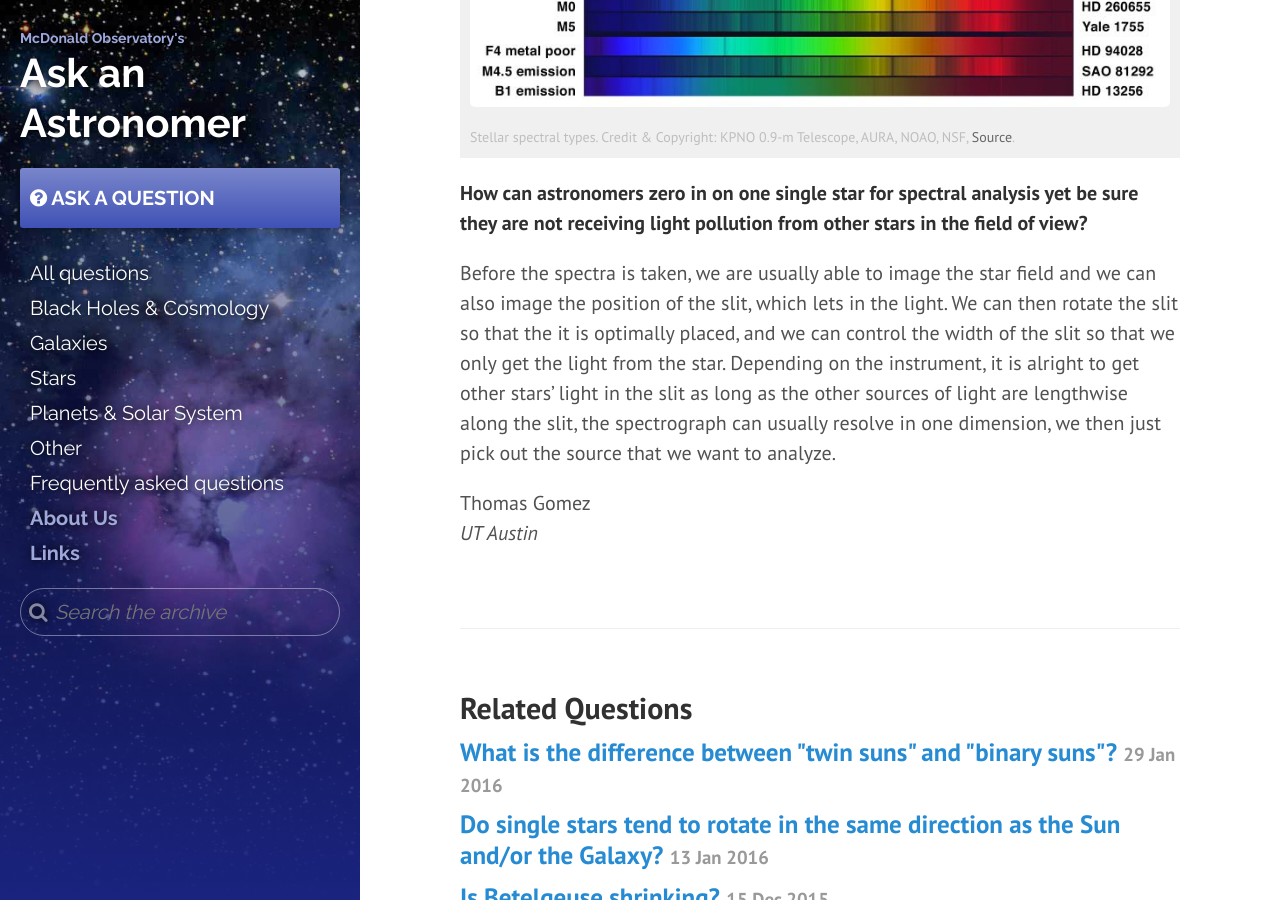
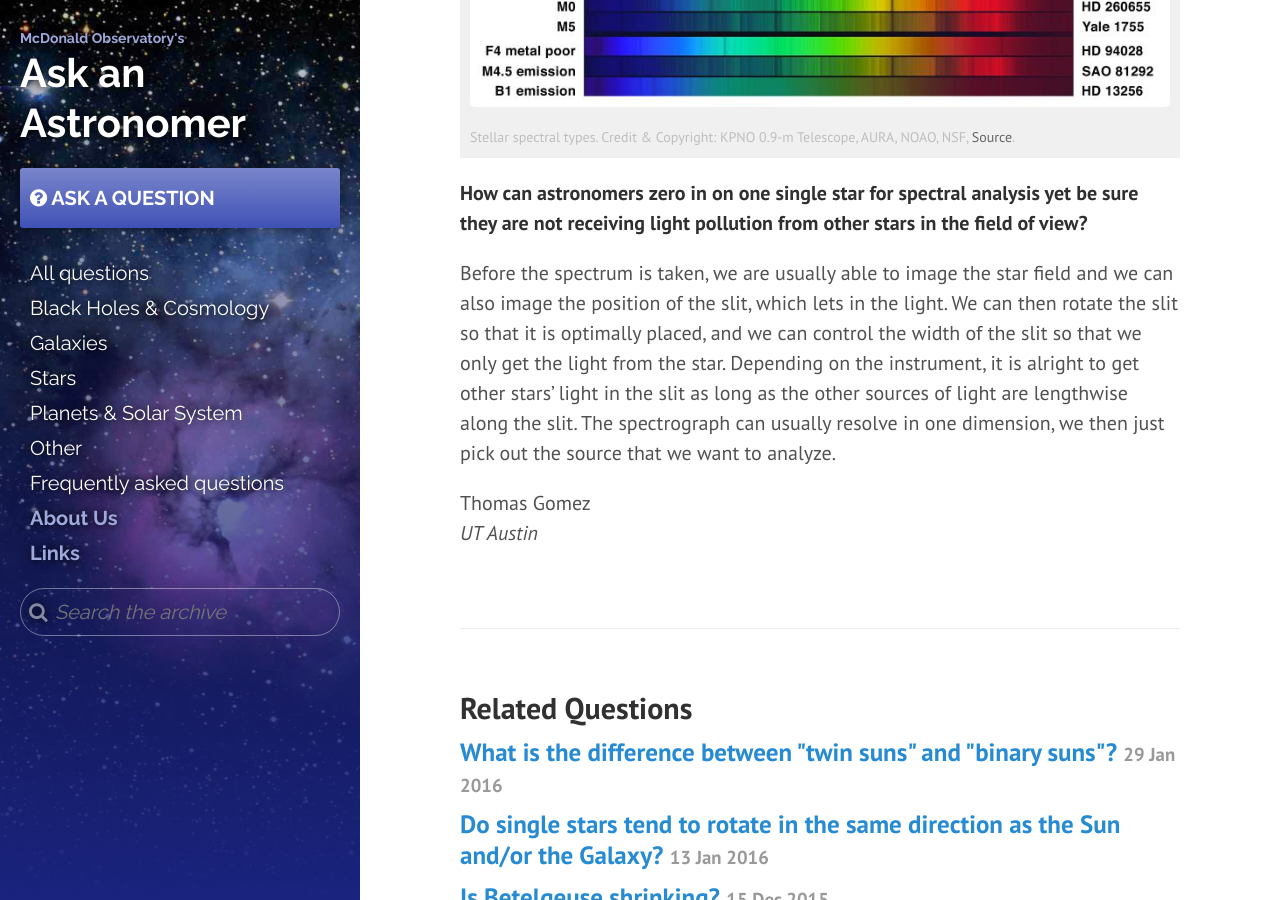
Before and after one commit to askanastronomer/askanastronomer.github.io, a Jekyll site: the page built from _posts/2016-02-07-spectra-of-stars.md, in a window 1280 px wide and 900 px high, scrolled down 431 px. Built offline with Jekyll 4.4.1, drawn with Linux system fonts in a browser that asks for light colours; nearby versions of some CDN libraries.

Commit message:
Update 2016-02-07-spectra-of-stars.md

```diff
--- a/_posts/2016-02-07-spectra-of-stars.md
+++ b/_posts/2016-02-07-spectra-of-stars.md
@@ -12,7 +12,7 @@ thumbnail: http://askanastronomer.org/img/spectra_thumb.jpg
 
 **How can astronomers zero in on one single star for spectral analysis yet be sure they are not receiving light pollution from other stars in the field of view?**
 
-Before the spectra is taken, we are usually able to image the star field and we can also image the position of the slit, which lets in the light. We can then rotate the slit so that the it is optimally placed, and we can control the width of the slit so that we only get the light from the star. Depending on the instrument, it is alright to get other stars' light in the slit as long as the other sources of light are lengthwise along the slit, the spectrograph can usually resolve in one dimension, we then just pick out the source that we want to analyze.
+Before the spectrum is taken, we are usually able to image the star field and we can also image the position of the slit, which lets in the light. We can then rotate the slit so that it is optimally placed, and we can control the width of the slit so that we only get the light from the star. Depending on the instrument, it is alright to get other stars' light in the slit as long as the other sources of light are lengthwise along the slit. The spectrograph can usually resolve in one dimension, we then just pick out the source that we want to analyze.
 
 Thomas Gomez<br>
 *UT Austin*
```
